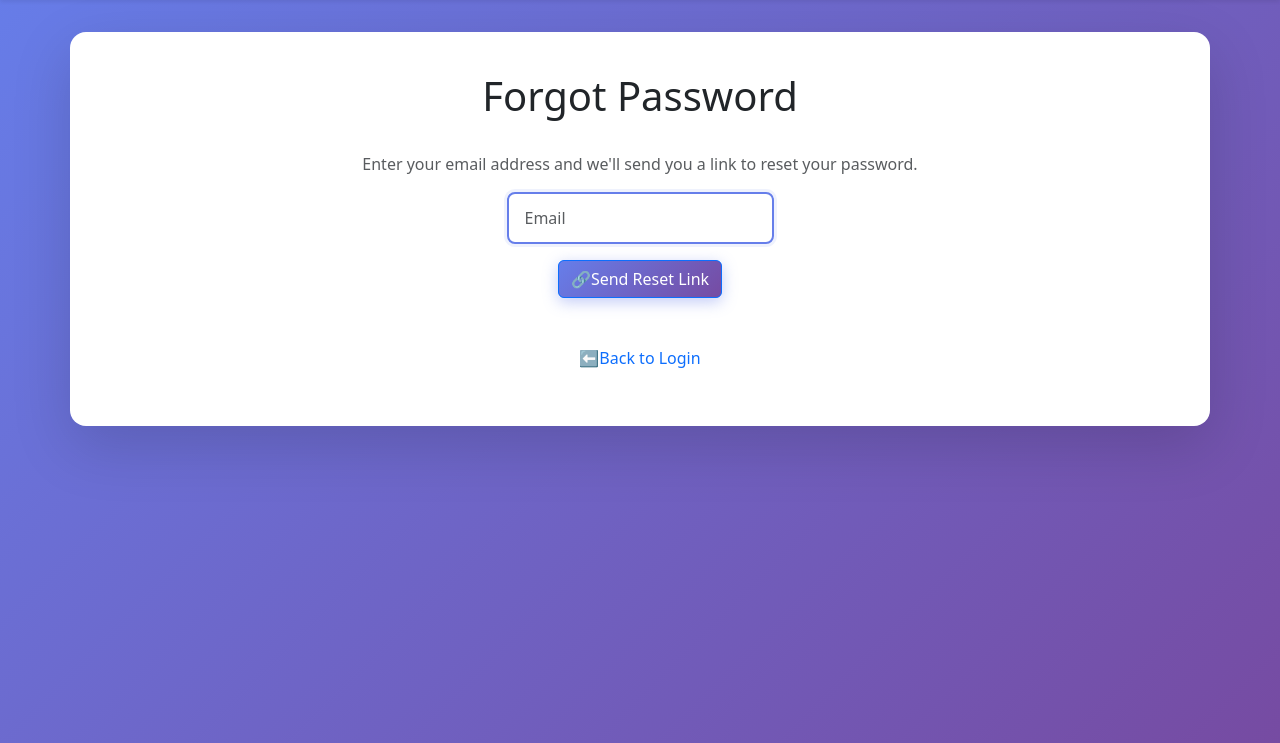
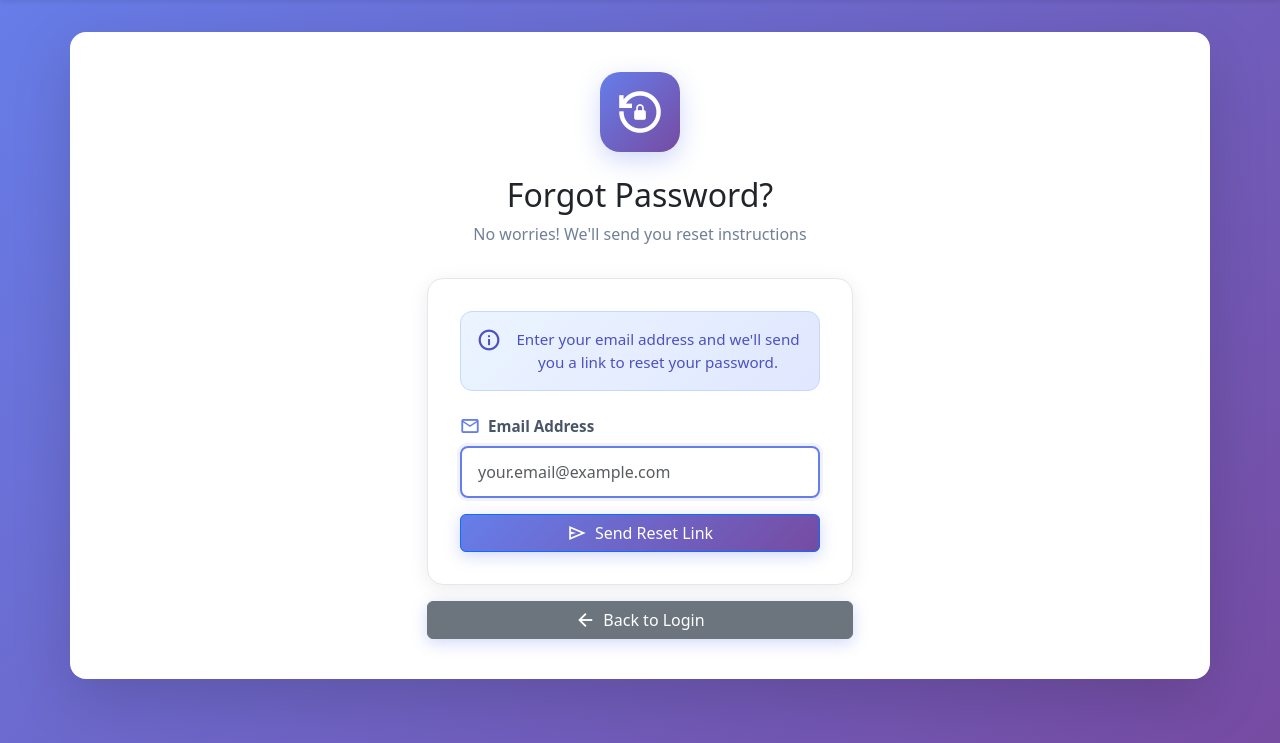
Before and after one commit to vedasm/AuthGuard, a Flask app: page /forgot in a window 1280 px wide. Shown: the part 57-800 px from the top of the page. Run offline with Flask 3, Linux system fonts and the light colour scheme; some libraries are stand-ins or nearby versions.

Commit message:
Update forgot.html

```diff
--- a/templates/forgot.html
+++ b/templates/forgot.html
@@ -5,18 +5,127 @@
 {% endblock %}
 
 {% block main %}
-    <h1>Forgot Password</h1>
-    <br>
-    <p class="text-muted">Enter your email address and we'll send you a link to reset your password.</p>
-    <form action="/forgot" method="post">
-        <div class="mb-3">
-            <input autocomplete="off" autofocus class="form-control mx-auto w-auto" name="email" placeholder="Email" type="email" required>
+    <div class="container" style="max-width: 450px;">
+        <div class="page-header">
+            <div class="header-icon">
+                <span class="material-symbols-outlined">lock_reset</span>
+            </div>
+            <h2>Forgot Password?</h2>
+            <p class="page-subtitle">No worries! We'll send you reset instructions</p>
         </div>
-        <button class="btn btn-primary" type="submit">🔗Send Reset Link</button>
-    </form>
-    <br>
-    <br>
-    <p class="text-muted">
-        <a href="{{ url_for('login') }}" class="text-decoration-none">⬅️Back to Login</a>
-    </p>
+
+        <div class="form-card">
+            <div class="info-box">
+                <span class="material-symbols-outlined">info</span>
+                <p>Enter your email address and we'll send you a link to reset your password.</p>
+            </div>
+
+            <form action="/forgot" method="post">
+                <div class="mb-3">
+                    <label for="email" class="form-label">
+                        <span class="material-symbols-outlined label-icon">email</span>
+                        Email Address
+                    </label>
+                    <input autocomplete="off" autofocus class="form-control" id="email" name="email" placeholder="your.email@example.com" type="email" required>
+                </div>
+                <button class="btn btn-primary w-100" type="submit">
+                    <span class="material-symbols-outlined">send</span>
+                    Send Reset Link
+                </button>
+            </form>
+        </div>
+
+        <a href="{{ url_for('login') }}" class="btn btn-secondary w-100 mt-3">
+            <span class="material-symbols-outlined">arrow_back</span>
+            Back to Login
+        </a>
+    </div>
+
+    <style>
+        .page-header {
+            text-align: center;
+            margin-bottom: 2rem;
+        }
+
+        .header-icon {
+            width: 80px;
+            height: 80px;
+            background: linear-gradient(135deg, #667eea 0%, #764ba2 100%);
+            border-radius: 20px;
+            display: flex;
+            align-items: center;
+            justify-content: center;
+            margin: 0 auto 1.5rem;
+            box-shadow: 0 8px 24px rgba(102, 126, 234, 0.3);
+        }
+
+        .header-icon .material-symbols-outlined {
+            font-size: 48px;
+            color: white;
+        }
+
+        .page-subtitle {
+            color: #718096;
+            font-size: 1rem;
+            margin-top: 0.5rem;
+        }
+
+        .form-card {
+            background: white;
+            padding: 2rem;
+            border-radius: 16px;
+            box-shadow: 0 4px 20px rgba(0, 0, 0, 0.08);
+            border: 1px solid #e2e8f0;
+        }
+
+        .info-box {
+            background: linear-gradient(135deg, #ebf4ff 0%, #e0e7ff 100%);
+            border: 1px solid #c3dafe;
+            border-radius: 12px;
+            padding: 1rem;
+            margin-bottom: 1.5rem;
+            display: flex;
+            gap: 0.75rem;
+            align-items: start;
+        }
+
+        .info-box .material-symbols-outlined {
+            color: #4c51bf;
+            font-size: 24px;
+            flex-shrink: 0;
+        }
+
+        .info-box p {
+            color: #4c51bf;
+            margin: 0;
+            font-size: 0.95rem;
+            line-height: 1.5;
+        }
+
+        .form-label {
+            display: flex;
+            align-items: center;
+            gap: 0.5rem;
+            font-weight: 600;
+            color: #4a5568;
+            margin-bottom: 0.5rem;
+            font-size: 0.95rem;
+        }
+
+        .label-icon {
+            font-size: 20px;
+            color: #667eea;
+        }
+
+        .btn {
+            display: flex;
+            align-items: center;
+            justify-content: center;
+            gap: 0.5rem;
+        }
+
+        .btn .material-symbols-outlined {
+            font-size: 20px;
+        }
+    </style>
 {% endblock %}
```
